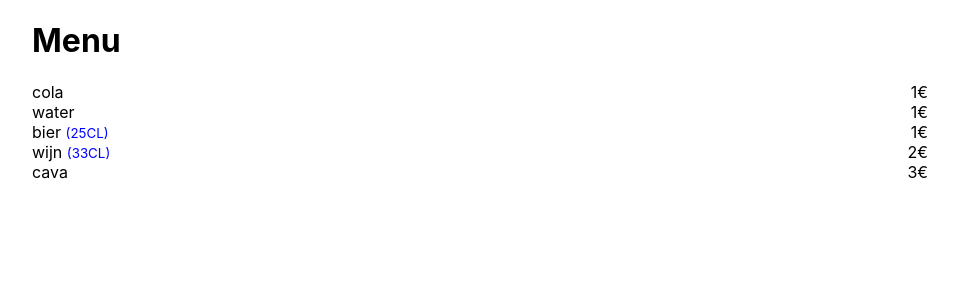
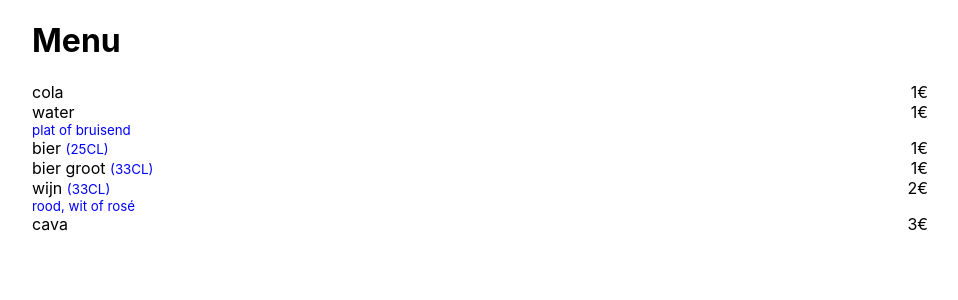
Before and after one commit to Jitse2003/dynamic_oefeningen, a React (Create React App) app: page / in a window 1280 px wide. Shown: the top 300 px of the page, without its empty margins (0-958 px from the left). Built offline with nearby package versions, Linux system fonts and the light colour scheme.

Commit message:
Excercise 6.4

```diff
--- a/src/components/MenuProduct.js
+++ b/src/components/MenuProduct.js
@@ -3,5 +3,20 @@ export function MenuProduct(props) {
 
     if (!product?.name) return;
 
-    return <div style={{display:"flex", marginRight:"20em"}}> <span style={{flex:"auto", }}> {product.name} <span style={{fontSize:"smaller", color: "blue"}}>{product.size ? "(" + product.size + "CL)" : ""}</span> </span>  {product.price}€</div>;
+    return <div style={{display:"flex", marginRight:"20em"}}> <span style={{flex:"auto"}}> {product.name} <span style={{fontSize:"smaller", color: "blue"}}><ProductSize product = {product}></ProductSize> <ProductNote product = {product}/> </span> </span>  {product.price}€</div>;
 }
+
+function ProductSize(props){
+    const {product} = props;
+
+    return product.size ? "(" + product.size + "CL)" : "";
+}
+
+function ProductNote(props){
+    const {product} = props;
+
+    return <div>{product.note ? product.note : ""}</div>
+
+
+
+}
--- a/src/data/data.js
+++ b/src/data/data.js
@@ -1,7 +1,8 @@
 export const PRODUCTS_DATA = [
     {name: "cola", price: 1},
-    {name: "water", price: 1},
+    {name: "water", price: 1, note: "plat of bruisend"},
     {name: "bier", price: 1, size: 25},
-    {name: "wijn", price: 2, size: 33},
+    {name: "bier groot", price: 1, size: 33},
+    {name: "wijn", price: 2, size: 33, note:"rood, wit of rosé"},
     {name: "cava", price: 3}
 ];
```
